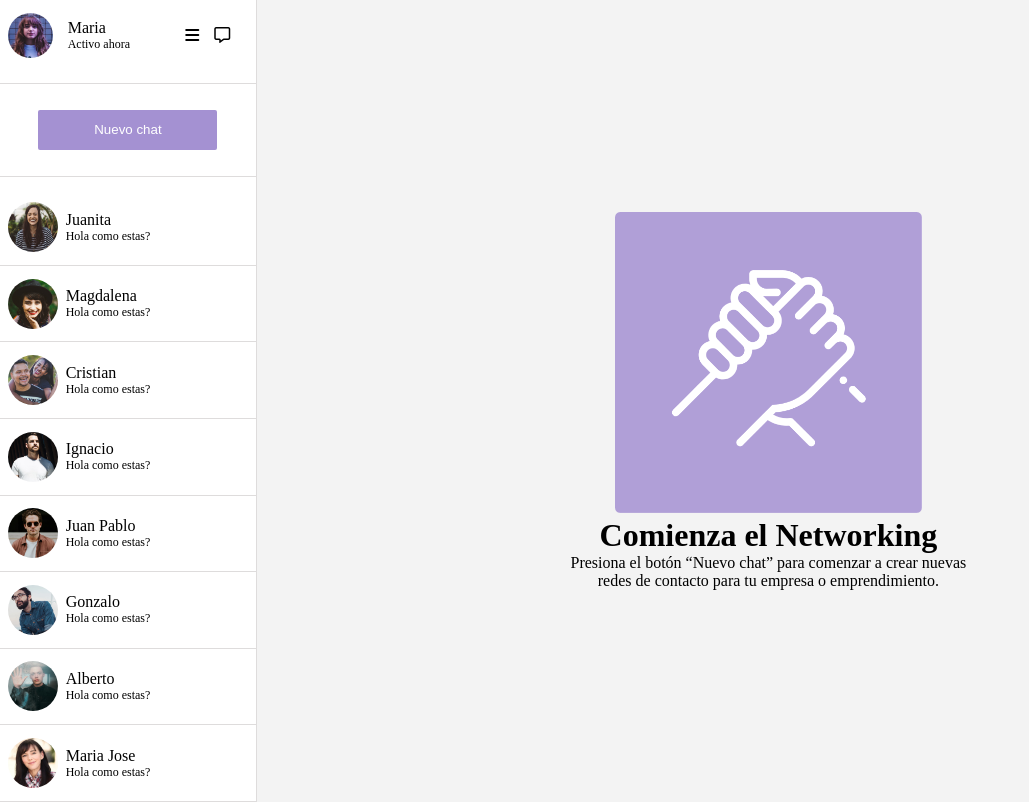
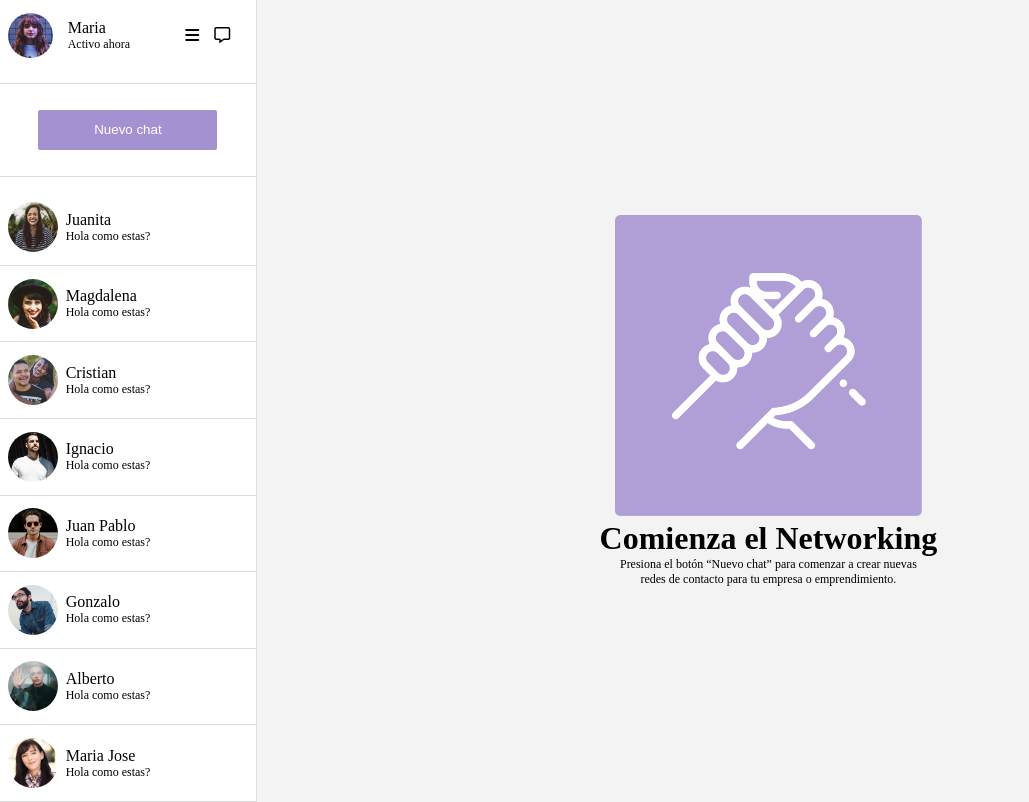
Before and after one commit to ZUECO/dvc-sas-flexbox, a plain HTML site: page index.html in a window 1280 px wide. Shown: the whole page, without its empty margins (0-1029 px from the left). Drawn offline with Linux system fonts and the light colour scheme.

Commit message:
update index
adding class or p

```diff
--- a/assets/css/style.css
+++ b/assets/css/style.css
@@ -109,7 +109,6 @@ main {
     background-color: rgb(243, 243, 243);
     width: 80%;
     text-align: center;
-
 }
 
 .hand {
--- a/index.html
+++ b/index.html
@@ -102,10 +102,10 @@
                 <h1>
                     Comienza el Networking
                 </h1>
-                <p>
+                <p class="status">
                     Presiona el botón “Nuevo chat” para comenzar a crear nuevas
                 </p>
-                <p>
+                <p class="status">
                     redes de contacto para tu empresa o emprendimiento.
                 </p>
             </div>
```
